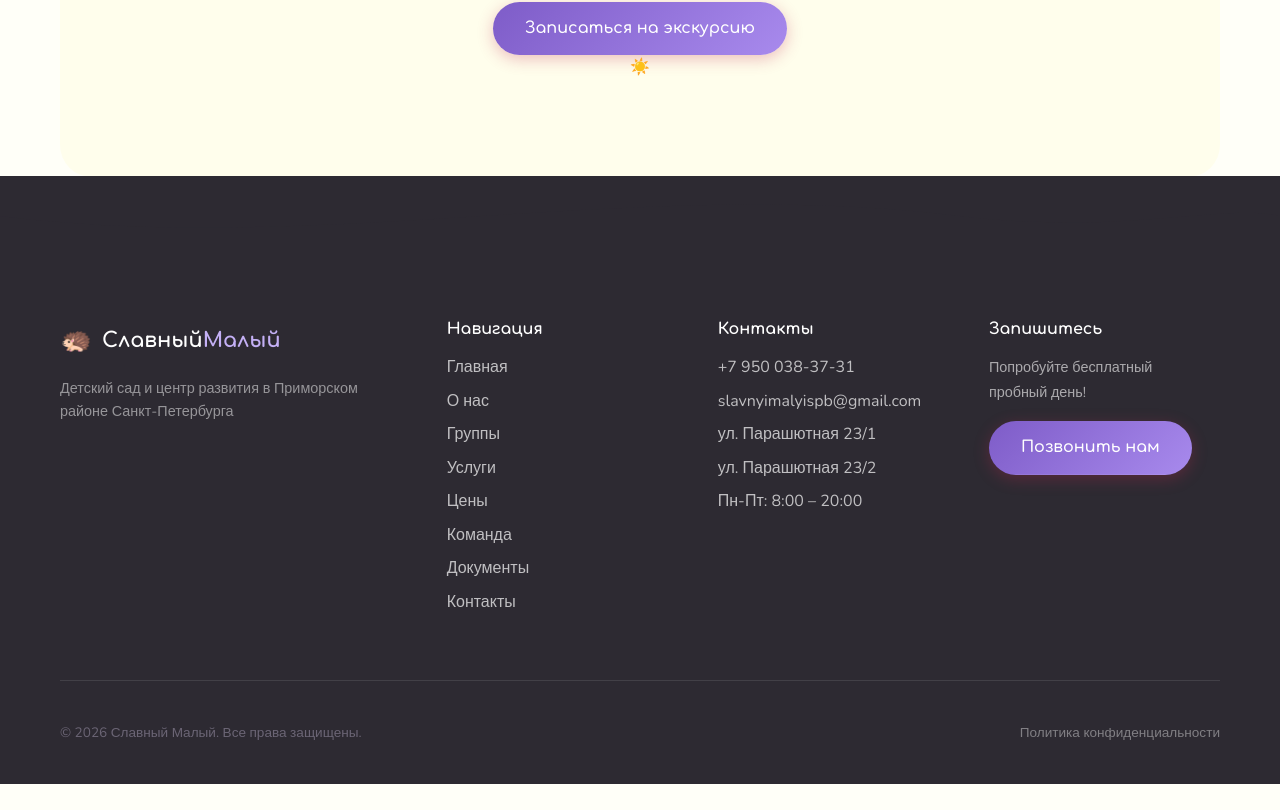
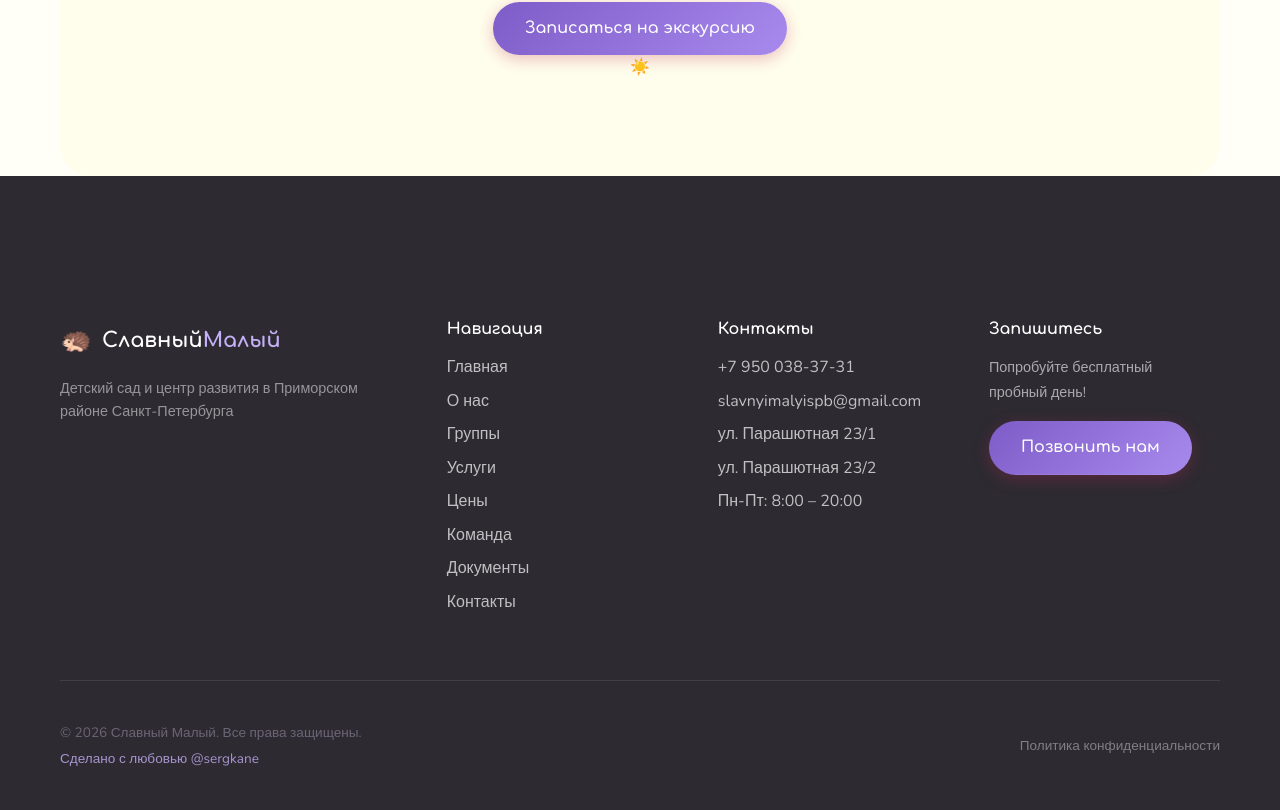
Before and after one commit to djxjxbh67-rgb/slavnyimalyi, a Next.js app: page / in a window 1280 px wide. Shown: the part 5108-5918 px from the top of the page. Before the commit the page ends 5892 px from the top, so only its background shows below. Built offline with nearby package versions, Linux system fonts and the light colour scheme.

Commit message:
feat: add creator telegram link to footer

```diff
--- a/components/Footer.js
+++ b/components/Footer.js
@@ -77,7 +77,17 @@ export default function Footer() {
         </div>
 
         <div className={styles.bottom}>
-          <p>&copy; {new Date().getFullYear()} Славный Малый. Все права защищены.</p>
+          <div className={styles.copy}>
+            <p>&copy; {new Date().getFullYear()} Славный Малый. Все права защищены.</p>
+            <a
+              href="https://t.me/sergkane"
+              className={styles.creatorLink}
+              target="_blank"
+              rel="noopener noreferrer"
+            >
+              Сделано с любовью @sergkane
+            </a>
+          </div>
           <Link href="/politics/" className={styles.policyLink}>
             Политика конфиденциальности
           </Link>
--- a/components/Footer.module.css
+++ b/components/Footer.module.css
@@ -100,6 +100,24 @@
   color: rgba(255, 255, 255, 0.4);
 }
 
+.copy {
+  display: flex;
+  flex-direction: column;
+  gap: 4px;
+}
+
+.creatorLink {
+  color: var(--color-sunrise-light);
+  opacity: 0.8;
+  transition: opacity var(--transition-fast);
+  display: inline-block;
+}
+
+.creatorLink:hover {
+  opacity: 1;
+  text-decoration: underline;
+}
+
 .policyLink {
   transition: color var(--transition-fast);
 }
```
